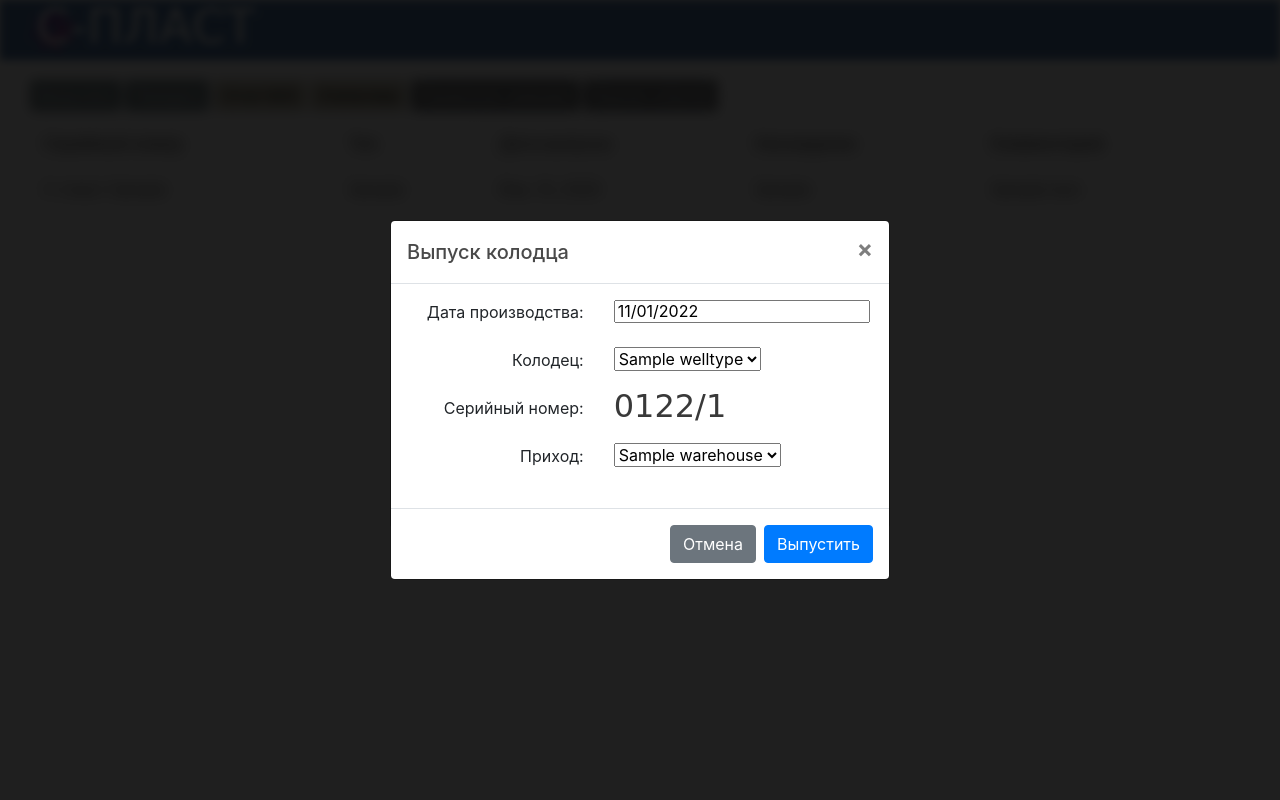
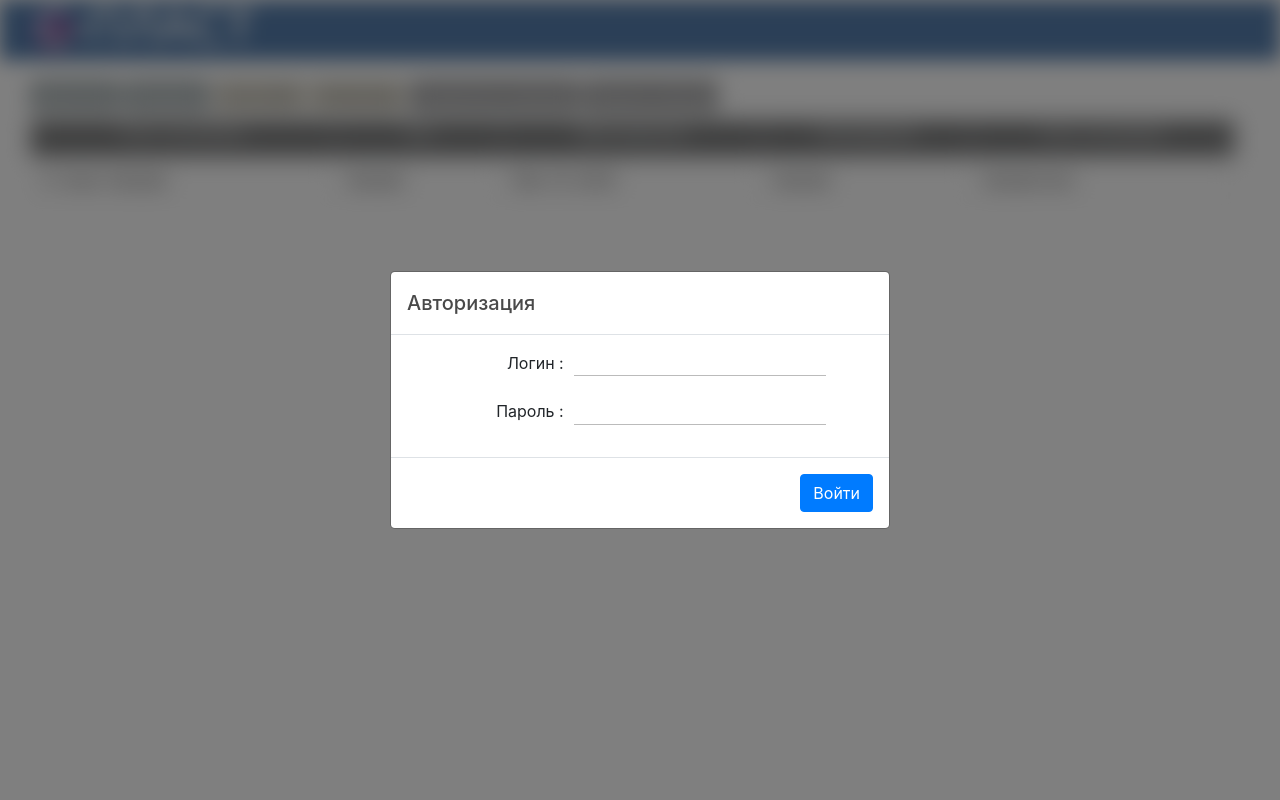
Before and after one commit to sStresss/wellco_web, a Django app: page / in a window 1280 px wide, after a click on "Выпустить". Run offline with Django 3.2, Linux system fonts and the light colour scheme; tables that the repository leaves empty hold one stand-in row (values such as "Sample post"); parts of the project's set-up code (start-up, migrations or seed data) failed here and were passed over; some libraries are stand-ins or nearby versions.

Commit message:
login optomosation & html blur fix

```diff
--- a/blog/templates/blog/post_list.html
+++ b/blog/templates/blog/post_list.html
@@ -1,6 +1,6 @@
 {% load static %}
-<html>
-    <head>
+<html >
+    <head style="">
         <title>С-ПЛАСТ</title>
         <link rel="stylesheet" href="https://stackpath.bootstrapcdn.com/bootstrap/4.3.1/css/bootstrap.min.css" integrity="sha384-ggOyR0iXCbMQv3Xipma34MD+dH/1fQ784/j6cY/iJTQUOhcWr7x9JvoRxT2MZw1T" crossorigin="anonymous">
         <link href="https://cdnjs.cloudflare.com/ajax/libs/bootstrap-datepicker/1.7.1/css/bootstrap-datepicker.min.css" rel="stylesheet"/>
@@ -9,8 +9,9 @@
         <link rel="stylesheet" href="{% static 'css/jquery.treegrid.css' %}">
         <link rel="stylesheet" href="{% static 'css/blog.css' %}">
     </head>
-    <body>
-        <div class="background-container">
+    <body style="">
+
+        <div id="html_cont" class="background-container" style="filter: blur(10px);">
             <div id="picoutput"></div>
             <div class="page-header">
                 <div class="row" style="max-height: 60px; margin-left: 0px; margin-right: 0px">
@@ -27,39 +28,58 @@
                 </div>
             </div>
             <div class="container-fluid" style="padding-top: 20px; padding-left: 30px">
-                <button id="release" name="but1" value="val_1" type="button" class="btn btn-info btn-sm" data-toggle="modal" data-target="#exampleModalCenter" onclick="">
+                <button disabled="true" id="release" name="but1" value="val_1" type="button" class="btn btn-info btn-sm" data-toggle="modal" data-target="#exampleModalCenter" onclick="">
                     Выпустить
                 </button>
-                <button id="transfer" name="but1" value="val_2" type="button" class="btn btn-info btn-sm" data-toggle="modal" data-target="#exampleModalCenter_transfer" onclick="">
+                <button disabled="true" id="transfer" name="but1" value="val_2" type="button" class="btn btn-info btn-sm" data-toggle="modal" data-target="#exampleModalCenter_transfer" onclick="">
                     Передать
                 </button>
-                <button id="report" name="but1" value="val_3" type="button" class="btn btn-warning btn-sm" data-toggle="modal" data-target="#exampleModalCenter_m29" onclick="modal_m29_init()">
+                <button disabled="true" id="report" name="but1" value="val_3" type="button" class="btn btn-warning btn-sm" data-toggle="modal" data-target="#exampleModalCenter_m29" onclick="modal_m29_init()">
                     Отчет М29
                 </button>
-                <button id="statistic" name="but1" value="val_4" type="button" class="btn btn-warning btn-sm">
+                <button disabled="true" id="statistic" name="but1" value="val_4" type="button" class="btn btn-warning btn-sm">
                     <a href="{% url 'statistic' %}" style="text-decoration: none; color: black" onclick="goStatistic()">Статистика</a>
                 </button>
-                <button id="structure" name="but1" value="val_5" type="button" class="btn btn-secondary btn-sm" >
+                <button disabled="true" id="structure" name="but1" value="val_5" type="button" class="btn btn-secondary btn-sm" >
                     <a href="{% url 'structure' %}" style="text-decoration: none; color: white" onclick="goStructure()">Управление заявками</a>
                 </button>
-                <button id="journal" name="but1" value="val_6" type="button" class="btn btn-secondary btn-sm" data-toggle="modal" data-target="#exampleModalCenter_transfer" onclick="">
+                <button disabled="true" id="journal" name="but1" value="val_6" type="button" class="btn btn-secondary btn-sm" data-toggle="modal" data-target="#exampleModalCenter_transfer" onclick="">
                     Журнал событий
                 </button>
                 <div style="margin-top: 9px; margin-left: -6px">
-
                     <div id="well_table" class="container-fluid row" style="">
                         <div class="scroll" style="overflow-y: scroll; width: 1890px; height: 784px">
                             <table class=" table table-bordered"  style="margin-bottom: 0px;">
-                                        <thead>
+                                <thead style="">
                                     <tr>
-                                              <th scope="col">Cерийный номер</th>
-                                              <th scope="col">Тип</th>
-                                              <th scope="col">Дата выпуска</th>
-                                              <th scope="col">Нахождение</th>
-                                              <th scope="col">Комментарий</th>
+                                      <th scope="col" style="text-align: center; background-color: #577fae; padding: 0.1rem; padding-bottom: 13px;">
+                                          <a style="font-weight: normal; color: white">
+                                            Сост. на начало
+                                          </a>
+                                      </th>
+                                    <th scope="col" style="text-align: center; background-color: #577fae; padding: 0.1rem; padding-bottom: 13px;">
+                                          <a style="font-weight: normal; color: white">
+                                            Тип
+                                          </a>
+                                      </th>
+                                    <th scope="col" style="text-align: center; background-color: #577fae; padding: 0.1rem; padding-bottom: 13px;">
+                                          <a style="font-weight: normal; color: white">
+                                            Дата выпуска
+                                          </a>
+                                      </th>
+                                    <th scope="col" style="text-align: center; background-color: #577fae; padding: 0.1rem; padding-bottom: 13px;">
+                                          <a style="font-weight: normal; color: white">
+                                            Нахождение
+                                          </a>
+                                      </th>
+                                    <th scope="col" style="text-align: center; background-color: #577fae; padding: 0.1rem; padding-bottom: 13px;">
+                                          <a style="font-weight: normal; color: white">
+                                            Сост. на начало
+                                          </a>
+                                      </th>
                                     </tr>
                                 </thead>
-                                        <tbody>
+                                <tbody style="">
                                     {% for well in wells %}
                                         <tr>
                                           <td scope="row"  >С-пласт {{ well.serial }}</td>
@@ -416,7 +436,6 @@
                                       <th scope="col" style="text-align: center; width: 180px;background-color: #577fae; padding: 0.1rem; padding-bottom: 13px;">
                                           <a style="font-weight: normal; color: white;">
                                             Колодец
-{#                                              #}
                                           </a>
                                       </th>
                                       <th scope="col" style="text-align: center; width: 150px;;background-color: #577fae;padding: 0.1rem; padding-bottom: 4px;">
@@ -466,64 +485,26 @@
         });
         </script>
         <script>
-            var input_password = document.getElementById("modalLogin_password");
-            var input_login = document.getElementById("modalLogin_login");
-            var session_token = ''
-            input_password.addEventListener("keyup", function(event) {
-              if (event.keyCode === 13) {
-                event.preventDefault();
-                document.getElementById("modal_login_save").click();
-              }
-            });
-            input_login.addEventListener("keyup", function(event) {
-              if (event.keyCode === 13) {
-                event.preventDefault();
-                document.getElementById("modal_login_save").click();
-              }
-            });
-            $('#release_date').datepicker({
-                weekStart: 1,
-                daysOfWeekHighlighted: "6,0",
-                autoclose: true,
-                todayHighlight: true,
-            });
-            $('#release_date').datepicker("setDate", new Date());
-            $('.dropdown-toggle').dropdown();
-            $('#transaction_date').datepicker({
-                weekStart: 1,
-                daysOfWeekHighlighted: "6,0",
-                autoclose: true,
-                todayHighlight: true,
-            });
-            $('#transaction_date').datepicker("setDate", new Date());
-            $('#m29_date_start').datepicker({
-                weekStart: 1,
-                daysOfWeekHighlighted: "6,0",
-                autoclose: true,
-                todayHighlight: true,
-            });
-            $('#m29_date_start').datepicker("setDate", new Date());
-            $('#m29_date_start').datepicker("setDate", "-1m");
-            $('#m29_date_end').datepicker({
-                minDate:'-3M 0D',
-                weekStart: 1,
-                daysOfWeekHighlighted: "6,0",
-                autoclose: true,
-                todayHighlight: true,
-            });
-            $('#m29_date_end').datepicker("setDate", new Date());
-            $(document).ready(function() {
-                console.log('123')
-                let session = window.sessionStorage.getItem('session_token')
-                let user = window.sessionStorage.getItem('session_user')
             let islogined = window.sessionStorage.getItem('islogined')
             if (islogined == 'true') {
+                document.getElementById('html_cont').style.filter = 'blur(0px)';
+                document.getElementById('release').disabled = false;
+                document.getElementById('transfer').disabled = false;
+                document.getElementById('report').disabled = false;
+                document.getElementById('statistic').disabled = false;
+                document.getElementById('structure').disabled = false;
+                document.getElementById('journal').disabled = false;
                 console.log('user logged in')
             }
             else {
                 $('#modalLogin').modal({backdrop: 'static', keyboard: false, style: ''})
                 $('#modalLogin').modal('show')
             }
+            $(document).ready(function() {
+
+                let session = window.sessionStorage.getItem('session_token')
+                let user = window.sessionStorage.getItem('session_user')
+
                 var infoModal = $('#release_serial');
                 var table = $('#well_table');
                 var trans_type = $('#transaction_action_type');
@@ -897,6 +878,53 @@
                     document.getElementById('modalLogin_password_error').hidden = true
                 })
             });
+            var input_password = document.getElementById("modalLogin_password");
+            var input_login = document.getElementById("modalLogin_login");
+            var session_token = ''
+            input_password.addEventListener("keyup", function(event) {
+              if (event.keyCode === 13) {
+                event.preventDefault();
+                document.getElementById("modal_login_save").click();
+              }
+            });
+            input_login.addEventListener("keyup", function(event) {
+              if (event.keyCode === 13) {
+                event.preventDefault();
+                document.getElementById("modal_login_save").click();
+              }
+            });
+            $('#release_date').datepicker({
+                weekStart: 1,
+                daysOfWeekHighlighted: "6,0",
+                autoclose: true,
+                todayHighlight: true,
+            });
+            $('#release_date').datepicker("setDate", new Date());
+            $('.dropdown-toggle').dropdown();
+            $('#transaction_date').datepicker({
+                weekStart: 1,
+                daysOfWeekHighlighted: "6,0",
+                autoclose: true,
+                todayHighlight: true,
+            });
+            $('#transaction_date').datepicker("setDate", new Date());
+            $('#m29_date_start').datepicker({
+                weekStart: 1,
+                daysOfWeekHighlighted: "6,0",
+                autoclose: true,
+                todayHighlight: true,
+            });
+            $('#m29_date_start').datepicker("setDate", new Date());
+            $('#m29_date_start').datepicker("setDate", "-1m");
+            $('#m29_date_end').datepicker({
+                minDate:'-3M 0D',
+                weekStart: 1,
+                daysOfWeekHighlighted: "6,0",
+                autoclose: true,
+                todayHighlight: true,
+            });
+            $('#m29_date_end').datepicker("setDate", new Date());
+
             function initWellTbl(name) {
                     document.getElementById('well_counter').innerHTML = 0;
                     document.getElementById('well_selected_array').innerHTML = ""
@@ -1287,10 +1315,19 @@
                             password: password_data,
                         },
                         success: function(resp) {
+                            document.getElementById('html_cont').style.filter = 'blur(0px)';
+                            document.getElementById('release').disabled = false;
+                            document.getElementById('transfer').disabled = false;
+                            document.getElementById('report').disabled = false;
+                            document.getElementById('statistic').disabled = false;
+                            document.getElementById('structure').disabled = false;
+                            document.getElementById('journal').disabled = false;
                             console.log('resp')
                             console.log(resp)
                             if (resp.result == 'success') {
                                 window.sessionStorage.setItem('islogined', 'true');
+                                window.sessionStorage.setItem('islogined', 'true');
+
                                 document.getElementById('modal_login_cancel').click()
                             }
                             else {
```
Lines whose indentation alone changed are shown as unchanged.
